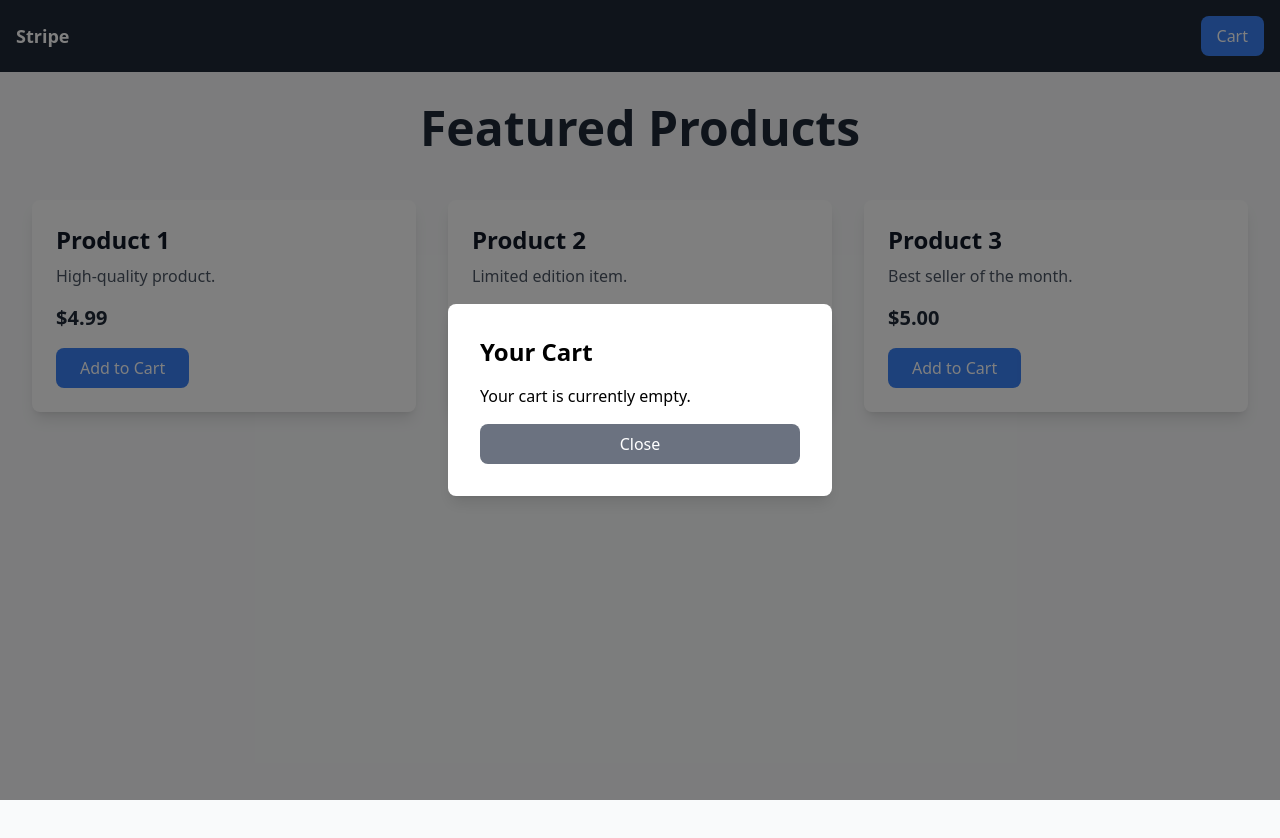
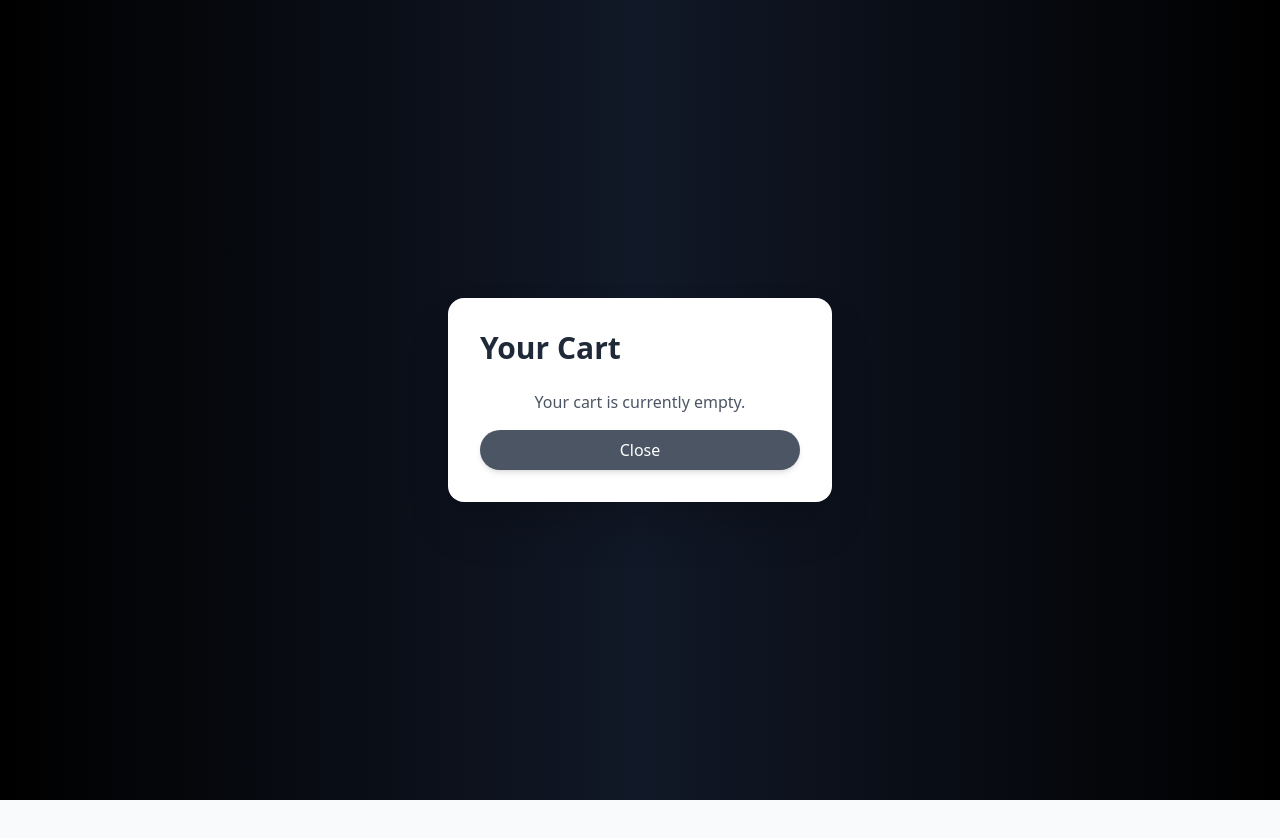
Before and after one commit to Zkyarpan/StripePayment, a Next.js app: page / in a window 1280 px wide. Both pictures are taken after a click on the button "Cart". Shown: the top 838 px of the page. Built offline with nearby package versions, Linux system fonts and the light colour scheme.

Commit message:
update CartModal.tsx

```diff
--- a/src/components/CartModal.tsx
+++ b/src/components/CartModal.tsx
@@ -51,30 +51,39 @@ const CartModal: React.FC<{ isOpen: boolean; onClose: () => void }> = ({
   if (!isOpen) return null;
 
   return (
-    <div className="fixed inset-0 bg-black bg-opacity-50 flex justify-center items-center z-10">
-      <div className="bg-white p-8 rounded-lg w-96 shadow-lg">
-        <h2 className="text-2xl font-bold mb-4">Your Cart</h2>
+    <div className="fixed inset-0 bg-gradient-to-r from-black via-gray-900 to-black bg-opacity-80 flex justify-center items-center z-10">
+      <div className="bg-white p-8 rounded-2xl w-96 shadow-2xl transform transition-transform duration-300 scale-100 hover:scale-105">
+        <h2 className="text-3xl font-extrabold text-gray-800 mb-6">
+          Your Cart
+        </h2>
+
         {cart.length === 0 ? (
-          <p>Your cart is currently empty.</p>
+          <p className="text-gray-600 text-center">
+            Your cart is currently empty.
+          </p>
         ) : (
           <>
-            <ul className="divide-y divide-gray-200">
+            <ul className="divide-y divide-gray-300">
               {cart.map((item) => (
                 <li
                   key={item.id}
-                  className="flex justify-between items-center py-4"
+                  className="flex justify-between items-center py-4 hover:bg-gray-50 transition-all"
                 >
                   <div>
-                    <span className="font-semibold">{item.name}</span>
+                    <span className="font-semibold text-lg text-gray-700">
+                      {item.name}
+                    </span>
                     <br />
-                    <span className="text-sm text-gray-600">
+                    <span className="text-sm text-gray-500">
                       Quantity: {item.quantity}
                     </span>
                   </div>
-                  <div className="flex items-center">
-                    <span>{formatPrice(item.price * item.quantity)}</span>
+                  <div className="flex items-center space-x-4">
+                    <span className="font-semibold text-gray-700">
+                      {formatPrice(item.price * item.quantity)}
+                    </span>
                     <button
-                      className="bg-red-500 text-white px-3 py-1 ml-4 rounded-lg"
+                      className="bg-red-500 text-white px-4 py-2 rounded-full shadow-md hover:bg-red-600 transition-all duration-300"
                       onClick={() => removeFromCart(item.id)}
                     >
                       Remove
@@ -87,10 +96,10 @@ const CartModal: React.FC<{ isOpen: boolean; onClose: () => void }> = ({
             <div className="mt-6">
               {error && <p className="text-red-500 mb-4">{error}</p>}
               <button
-                className={`bg-blue-500 text-white px-4 py-2 w-full rounded-lg transition-all duration-300 ${
+                className={`bg-gradient-to-r from-blue-500 to-blue-600 text-white font-semibold px-4 py-2 w-full rounded-full shadow-lg transition-all duration-300 transform ${
                   loading
                     ? "opacity-50 cursor-not-allowed"
-                    : "hover:bg-blue-600"
+                    : "hover:scale-105 hover:bg-blue-700"
                 }`}
                 onClick={handleCheckout}
                 disabled={loading}
@@ -102,7 +111,7 @@ const CartModal: React.FC<{ isOpen: boolean; onClose: () => void }> = ({
         )}
 
         <button
-          className="bg-gray-500 text-white px-4 py-2 w-full mt-4 rounded-lg"
+          className="bg-gray-600 text-white font-medium px-4 py-2 w-full mt-4 rounded-full shadow-md hover:bg-gray-700 transition-all duration-300"
           onClick={onClose}
         >
           Close
```
